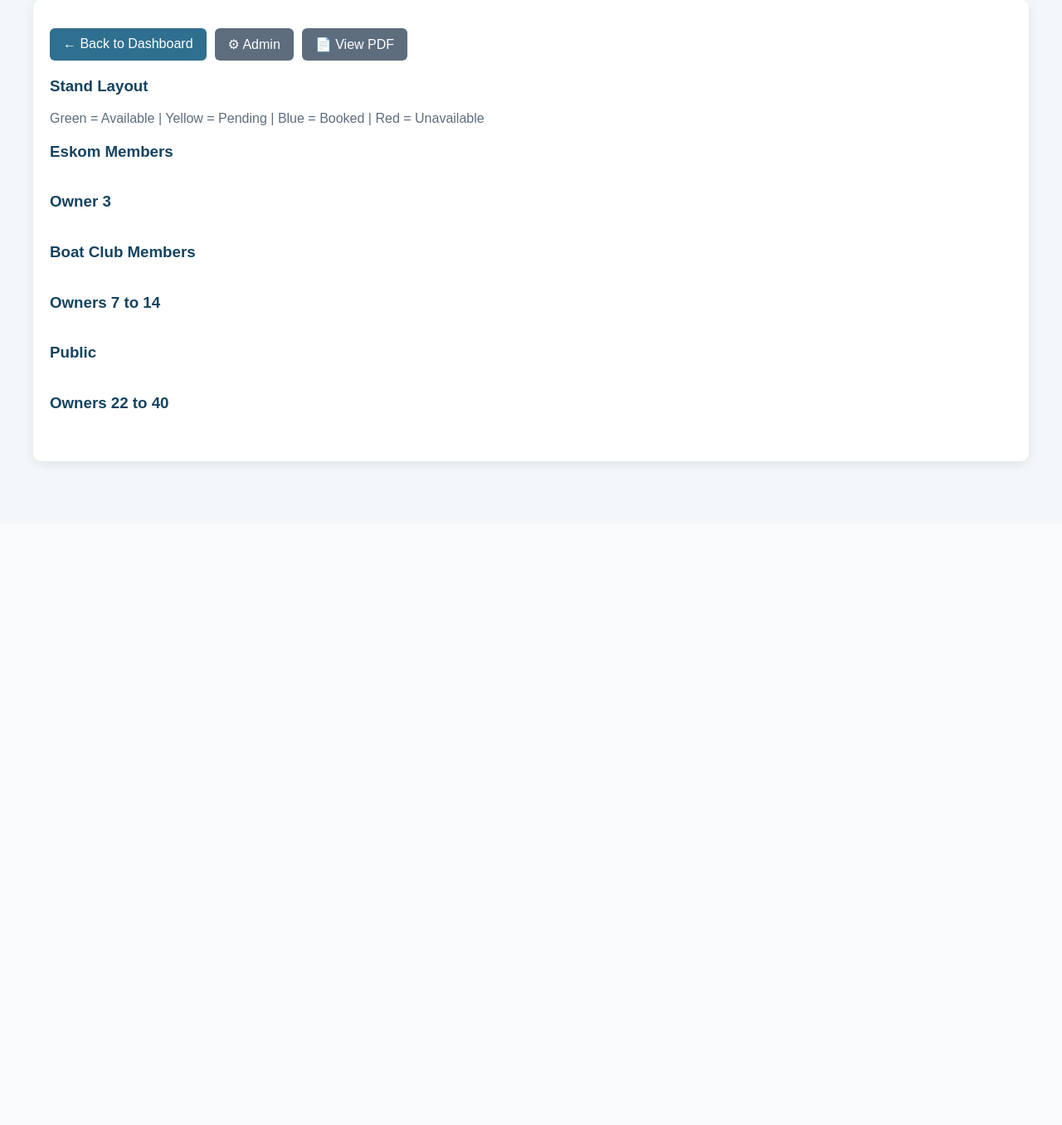
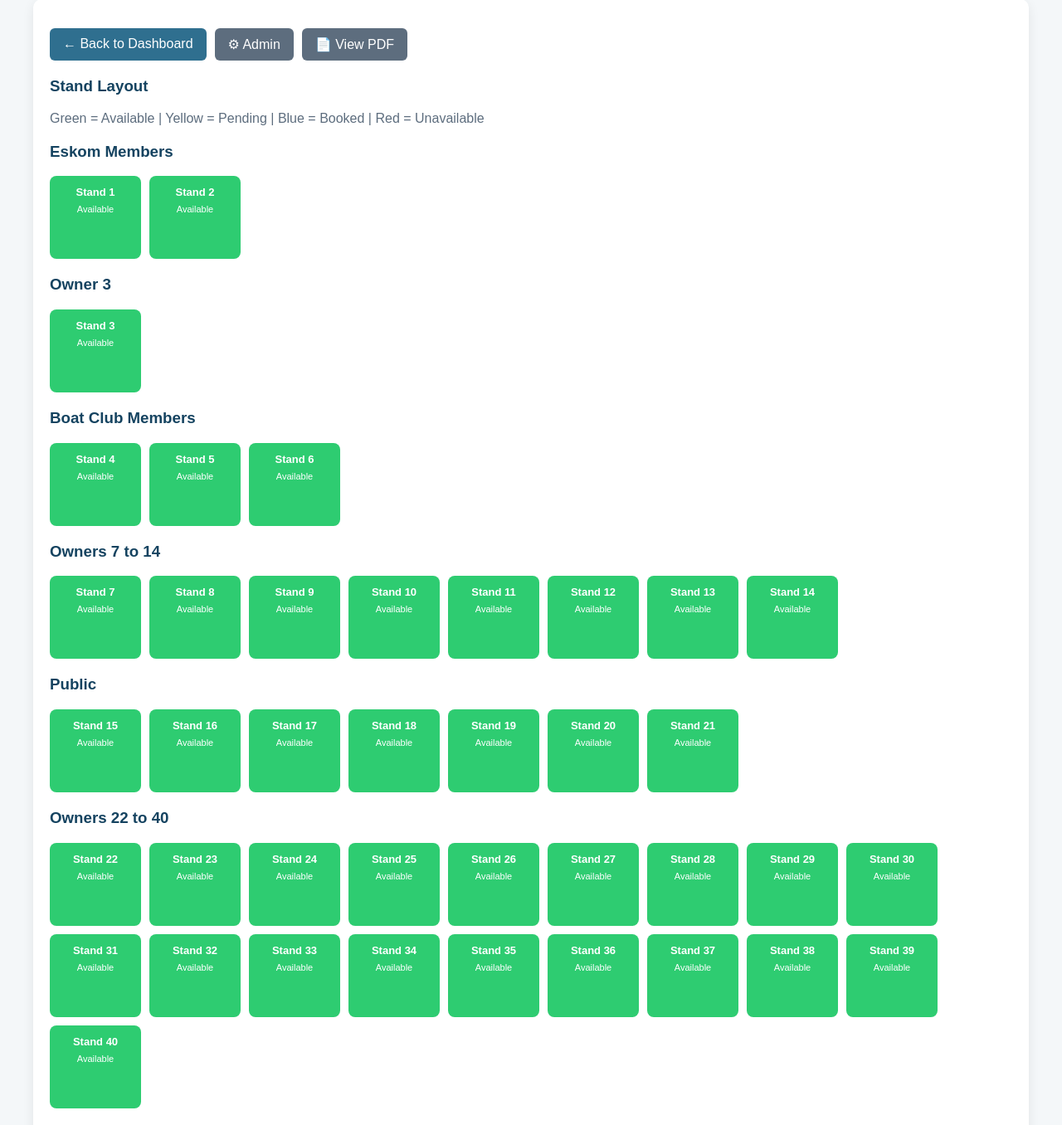
Before and after one commit to GoggaWilma/aquavaal-booking, a Django app: page /admin-stand-board/ in a window 1280 px wide. Shown: the part 169-1525 px from the top of the page at 83% size. Before the commit the page ends 732 px from the top, so only its background shows below. Run offline with Django 5.2, Linux system fonts and the light colour scheme; the visitor is signed in with stand-in values (Sample User, id 1); data comes from the database, SQL or seed files in the repository; data that the repository does not hold is empty.

Commit message:
Add admin stand board template

```diff
--- a/bookings/templates/admin_stand_board.html
+++ b/bookings/templates/admin_stand_board.html
@@ -240,10 +240,7 @@
 
                         {% for number in stand_numbers %}
 
-                            {% if number in unavailable_stands|dictsort:"number"|join:" " %}
-                            {% endif %}
-
-                            {% with found=False %}
+                            {% if number in unavailable_stand_numbers %}
                                 {% for s in unavailable_stands %}
                                     {% if s.number == number %}
                                         <div class="stand-tile stand-unavailable">
@@ -257,6 +254,7 @@
                                     {% endif %}
                                 {% endfor %}
 
+                            {% elif number in booked_stand_numbers %}
                                 {% for s in booked_stands %}
                                     {% if s.number == number %}
                                         <div class="stand-tile stand-booked">
@@ -273,6 +271,7 @@
                                     {% endif %}
                                 {% endfor %}
 
+                            {% elif number in pending_stand_numbers %}
                                 {% for s in pending_stands %}
                                     {% if s.number == number %}
                                         <div class="stand-tile stand-pending">
@@ -307,13 +306,12 @@
                                     {% endif %}
                                 {% endfor %}
 
-                                {% if number not in pending_stands|join:" " and number not in booked_stands|join:" " and number not in unavailable_stands|join:" " %}
-                                    <div class="stand-tile stand-available">
-                                        Stand {{ number }}
-                                        <span class="stand-name">Available</span>
-                                    </div>
-                                {% endif %}
-                            {% endwith %}
+                            {% else %}
+                                <div class="stand-tile stand-available">
+                                    Stand {{ number }}
+                                    <span class="stand-name">Available</span>
+                                </div>
+                            {% endif %}
 
                         {% endfor %}
                     </div>
--- a/bookings/views.py
+++ b/bookings/views.py
@@ -390,12 +390,9 @@ def booking_stand_action(request):
 
 @login_required
 def admin_stand_board(request):
-    # Only allow staff/admin
     if not request.user.is_staff and not request.user.is_superuser:
         messages.error(request, "You do not have permission to view this page.")
         return redirect("dashboard")
-
-    today = timezone.now().date()
 
     stand_sections = [
         ("Eskom Members", [1, 2]),
@@ -414,7 +411,6 @@ def admin_stand_board(request):
     booked_stand_ids = set()
     unavailable_stand_ids = set()
 
-    # Pull ALL active bookings (no date filter yet)
     booking_stands = BookingStand.objects.filter(
         is_active=True
     ).select_related("stand", "booking", "booking__user")
@@ -442,7 +438,6 @@ def admin_stand_board(request):
             booked_stand_ids.add(bs.stand_id)
 
             existing = next((s for s in booked_stands if s["number"] == bs.stand.number), None)
-
             if existing:
                 existing["bookings"].append(entry)
             else:
@@ -456,7 +451,6 @@ def admin_stand_board(request):
             pending_stand_ids.add(bs.stand_id)
 
             existing = next((s for s in pending_stands if s["number"] == bs.stand.number), None)
-
             if existing:
                 existing["bookings"].append(entry)
             else:
@@ -471,6 +465,9 @@ def admin_stand_board(request):
         "pending_stands": pending_stands,
         "booked_stands": booked_stands,
         "unavailable_stands": unavailable_stands,
+        "pending_stand_numbers": [s["number"] for s in pending_stands],
+        "booked_stand_numbers": [s["number"] for s in booked_stands],
+        "unavailable_stand_numbers": [s["number"] for s in unavailable_stands],
     }
 
     return render(request, "admin_stand_board.html", context)
```
